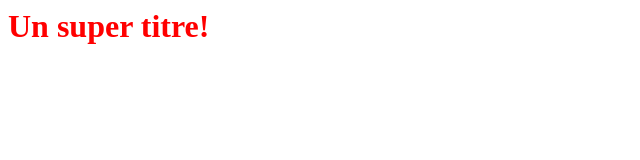
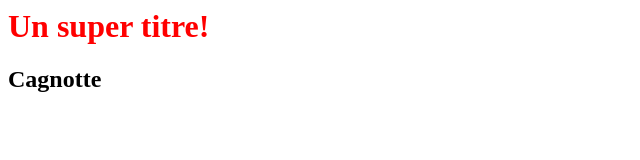
Before and after one commit to ClaireBlaszkiewicz/openclassroomClaire, a plain HTML site: page index.html in a window 1280 px wide. Shown: the whole page, without its empty margins (0-640 px from the left). Drawn offline with Linux system fonts and the light colour scheme; files that its build step writes are made by us from their sources.

Commit message:
Réalisation de la partie cagnotte

```diff
--- a/index.html
+++ b/index.html
@@ -4,5 +4,5 @@
     <title></title>
     <link rel="stylesheet" type="text/css" href="./index_files/styles.css">
 </head><body>
-    <h1>Un super titre!</h1>
+    <h1>Un super titre!</h1><h2>Cagnotte</h2>
 </body></html>
```
